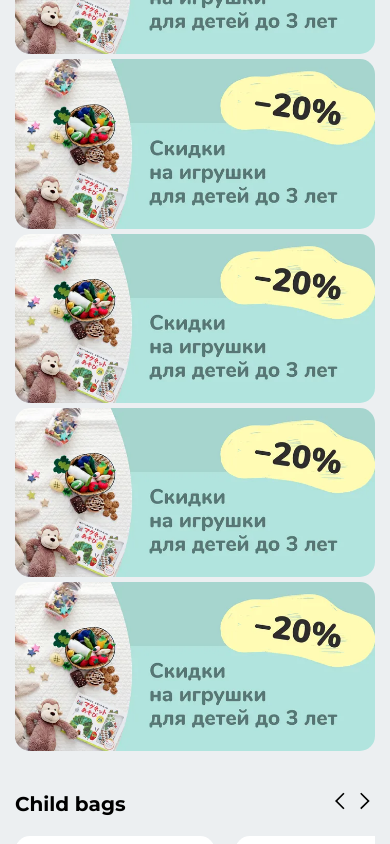
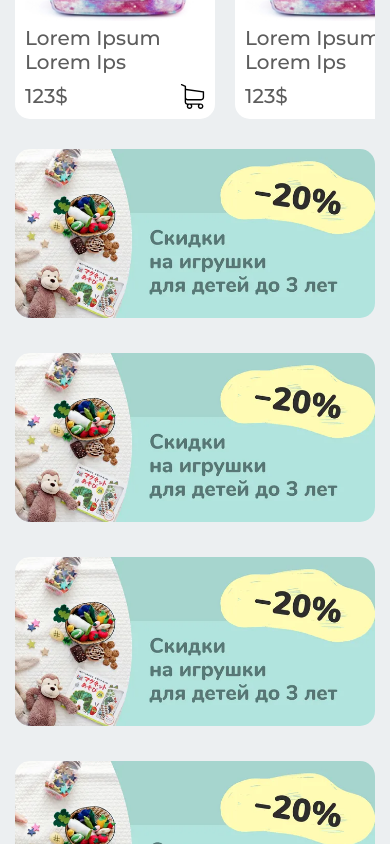
Before and after one commit to p0pl3/toy_store, a Vue app: page / in a window 390 px wide. Shown: the part 820-1664 px from the top of the page. Built offline with nearby package versions, Linux system fonts and the light colour scheme; what vue-overflow-scroll would draw is missing.

Commit message:
FIX: edit margins and replace information banners block

```diff
--- a/src/components/BannerItem.vue
+++ b/src/components/BannerItem.vue
@@ -20,5 +20,10 @@ $base-grey: rgba(75, 75, 75, 0.9);
   height: 100%;
   border-radius: 15px;
 }
+@media (max-width: 600px){
+  .banner__image{
+    margin-bottom: 30px;
+  }
+}
 
 </style>
--- a/src/components/InfoBanner.vue
+++ b/src/components/InfoBanner.vue
@@ -23,8 +23,8 @@ $base-grey: rgba(75, 75, 75, 0.9);
 
 .banner__list {
   display: grid;
-  column-gap: 2rem;
-  row-gap: 2rem;
+  column-gap: 30px;
+  row-gap: 30px;
   grid-template-columns: repeat(2, 1fr);
 }
 @media (max-width: 600px){
--- a/src/views/HomeView.vue
+++ b/src/views/HomeView.vue
@@ -1,8 +1,8 @@
 <template>
   <UpButtonPage/>
   <SliderSale/>
+  <SliderProduct/>
   <InfoBanner/>
-  <SliderProduct/>
 </template>
 <script>
 import UpButtonPage from "@/components/UpButtonPage";
```
Also changed, not shown: 1 other file (tests, documents, lock files or other folders).
